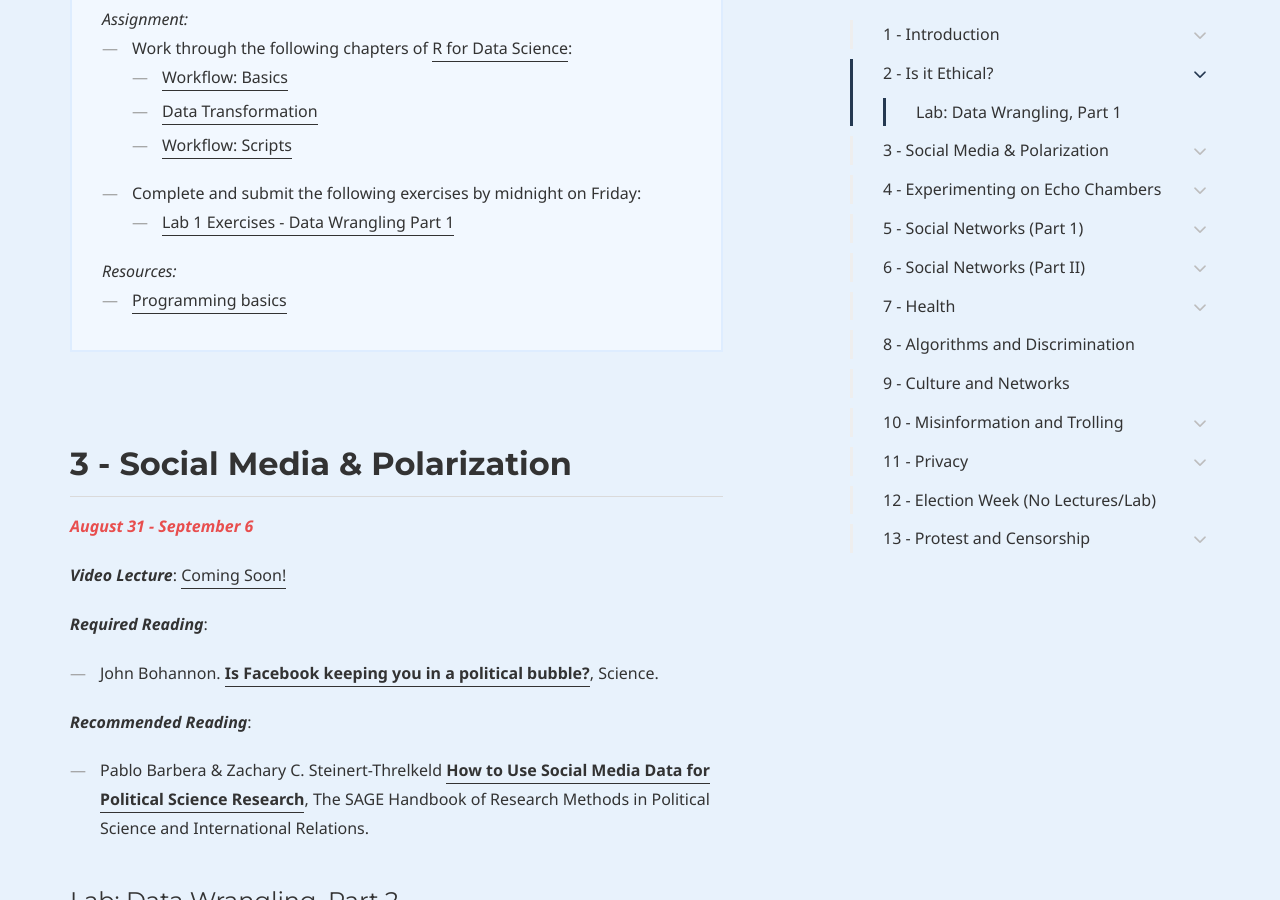
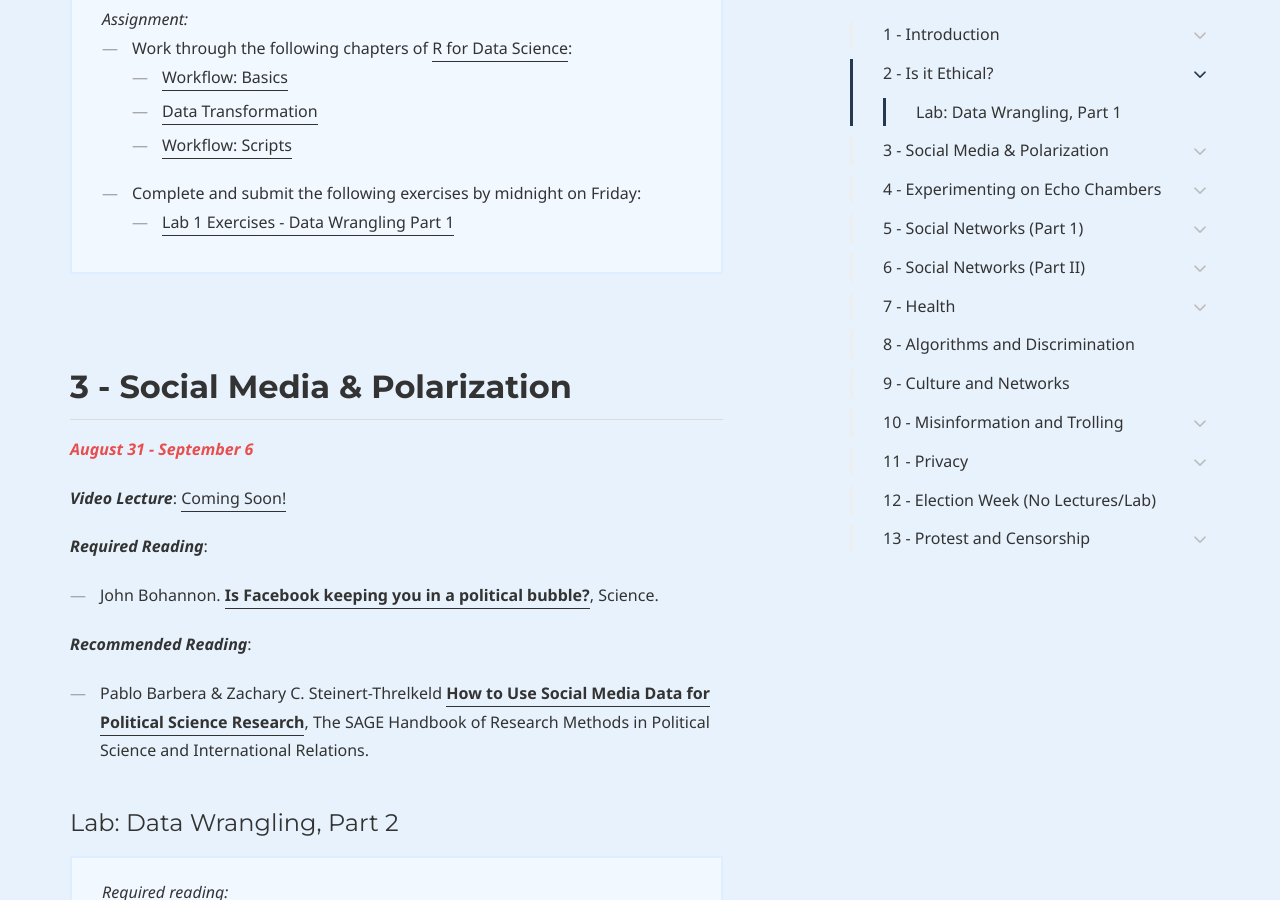
Before and after one commit to dssoc/dssoc.github.io, a Jekyll site: the page built from schedule.md, in a window 1280 px wide and 900 px high, scrolled down 2395 px. Built offline with Jekyll 4.4.1, drawn with Linux system fonts in a browser that asks for light colours; some web fonts are replaced.

Commit message:
Update schedule.md

```diff
--- a/schedule.md
+++ b/schedule.md
@@ -88,11 +88,6 @@ page_nav:
 <ul>
 <li><a href = "https://raw.githubusercontent.com/dssoc/dssoc.github.io/master/assignments/DSS_Lab1_DataWrangling1.Rmd">Lab 1 Exercises - Data Wrangling Part 1</a></li>
 </ul></li></ul>
-
-<i>Resources:</i><br/>
-<ul>
-  <li><a href = "https://rstudio.cloud/learn/primers/1.2">Programming basics</a></li>
-</ul>
 </div>
 <br/>
 
```
